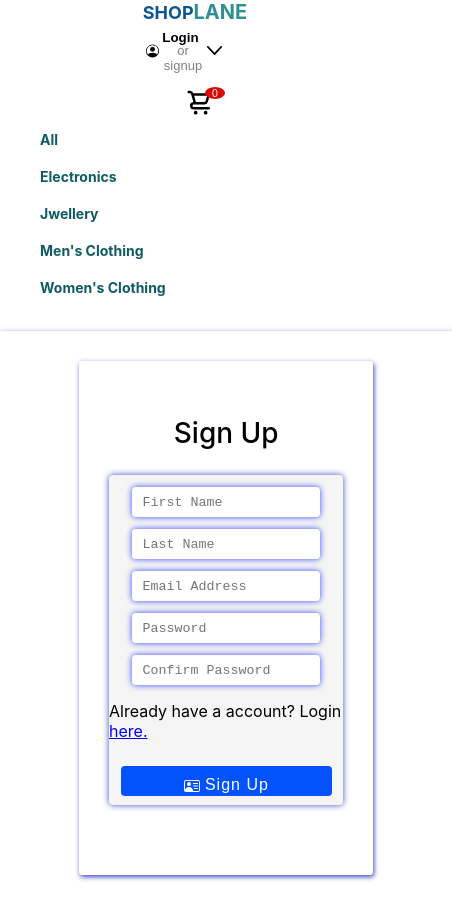
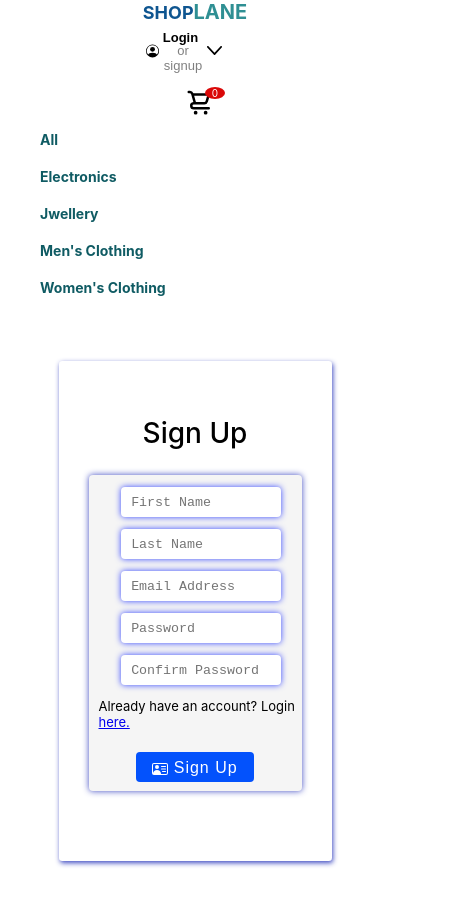
Before and after one commit to SinghAaru11/react-shoplane, a React (Create React App) app: page /signup in a window 390 px wide. Shown: the whole page, 452 px wide, since content can reach past the window. Built offline with nearby package versions, Linux system fonts and the light colour scheme.

Commit message:
user interface change

```diff
--- a/src/components/cart/Cart.js
+++ b/src/components/cart/Cart.js
@@ -26,7 +26,7 @@ function CartTotal(para){
 
  return(
         <div className='cart-container'>
-         {cart.length>0 ?cart.map((item, index)=>{
+         {cart.length>0 ? cart.map((item, index)=>{
 
           return( <div className='cartProduct' key={index}>
 
--- a/src/components/login/Login.css
+++ b/src/components/login/Login.css
@@ -25,29 +25,37 @@
     /* //top-right-bottom-left----clockwise */
   }
 
-.btn-submit {
-    font-size: 17px;
+  .btn-submit{
+    font-size: 16px;
+    letter-spacing: 1px;
     font-weight: 500;
-    letter-spacing: 1px;
-    width: 80%;
-    padding: 8px;
-    margin-top: 13px;
-    margin-bottom: 10px;
+    width: 33%;
+    height: 30px;
+    margin-top: 9px;
+    margin-bottom: 9px;
+    padding-left: 1rem;
     background: rgb(3, 82, 252);
-    color: white;
     border: none;
     border-radius: 4px;
-   cursor: pointer;
+    color: white;
+    cursor: pointer;
   }
   .form-section span{
     font-weight: 500;
     font-size: small;
     color: crimson;
   }
-/* // */
-  input:focus{
-    outline: 0.5px solid rgba(218, 5, 87, 0.851) ;
 
+
+  .form-container span{
+    font-weight: 500;
+    font-size: small;
+    color:  rgb(192, 99, 6);
+  }
+
+  p{
+    font-size: 13px;
+    margin-left: 10px;
   }
 
 
@@ -75,6 +83,7 @@
       width: 100%;
       padding: 10px;
   }
+
 
   .form-section span {
       font-size: smaller;
@@ -107,4 +116,5 @@
   .form-section span {
       font-size: medium;
   }
+
 }
--- a/src/components/login/Login.js
+++ b/src/components/login/Login.js
@@ -1,104 +1,81 @@
-import './Login.css'
-import { Link } from 'react-router-dom'
-import { Formik, Form, Field } from 'formik'
-import React from 'react';
-import { useState } from 'react';
+import './Login.css';
+import { Link, useNavigate } from 'react-router-dom';
+import { Formik, Form, Field } from 'formik';
+import React, { useState } from 'react';
 import * as Yup from 'yup';
 import login from '../login.json';
 
-
-
 function Login() {
-
     const [formData, dataUpdate] = useState({
         email: '',
         password: ''
     });
 
+    const navigate = useNavigate();
+
+    const submitForm = (values) => {
+        console.log('Form values:', values);
+
+        let userFound = false;
+        login.forEach(userdetail => {
+            if (userdetail.email === values.email && userdetail.password === values.password) {
+                userFound = true;
+                console.log(`This is the user id ${userdetail.id}, email ${userdetail.email}, and password is ${userdetail.password}`);
+                alert('Congratulations, login is successful!');
+                navigate('/product'); // Navigate to home page or any other page after successful login
+            }
+        });
+
+        if (!userFound) {
+            alert('Login is not successful. Please sign up Again. credentials  mail: user@email.com /newuser@email.com   credentials password:Password@123 / Password@1234');
 
 
-
-    let handleSubmit = (e) => {
-        console.log(e)
-        alert('congratulation login is Successfull')
-
-
-    }
-
-    let submitForm = (value) => {
-debugger
-        // console.log(value,login)
-
-        login.forEach(userdetail => {
-
-            if (userdetail.email === value.email && userdetail.password === value.password) {
-                 console.log(userdetail)
-
-                console.log(`this is the user email ${value.email} and password is ${value.password}`)
-            }
-        })
-
-    }
-
-
-
+            navigate('/signup');
+        }
+    };
 
     const LoginSchema = Yup.object().shape({
         email: Yup.string()
             .required("Email is required!")
             .email("Invalid Email"),
-
         password: Yup.string()
             .required("Password is required!")
-            .min(8, "password should not be less than 8 chars")
-            .max(30, "password is too long!")
-            .matches(/^(?=.*[a-z])/, "Password must contain atleast a lowercase character")
-            .matches(/^(?=.*[A-Z])/, "Password must contain atleast a uppercase character")
-            .matches(/^(?=.*[0-9])/, "Password must contain at least a number")
-
+            .min(8, "Password should not be less than 8 characters")
+            .max(30, "Password is too long!")
+            .matches(/^(?=.*[a-z])/, "Password must contain at least one lowercase character")
+            .matches(/^(?=.*[A-Z])/, "Password must contain at least one uppercase character")
+            .matches(/^(?=.*[0-9])/, "Password must contain at least one number")
     });
 
-
     return (
-
         <div className='main-container'>
             <div className='form-section'>
                 <h1>Login</h1>
-                {/* Formik Component after including 3 props
-            // namely initialValues, ValidationSchema (to bind Formik and Yup), onSubmit  */}
-                {/* Another prop for Formik is onSubmit which takes values as a parameter and it is mostly used for post api calls to collect the data
-           out  of the form and then we can store the data in the server.  */}
-                <Formik initialValues={formData} validationSchema={LoginSchema} onSubmit={submitForm}   >
-
-                    {({ errors }) => (<Form id="form" method='post'>
-
-
-                        <Field id="email" name="email" type="email" placeholder="Email Address" />
-                        <span>{errors.email}</span>
-
-                        <Field id="password" name="password" type="password" placeholder="Password" />
-                        <span>{errors.password}</span>
-                        {/* errors is used to display error messages set by the Yup object. */}
-                        <p> Don't have an account? Sign up <Link to='/signup'>here.</Link></p>
-
-                        {/* The Link component renders a component that can navigate to a screen on press. This renders an <a> tag when using on the Web and It uses a Text component on other platforms. It preserves the default behavior of anchor tags in the browser such as Right click -> Open link in new tab", Ctrl+Click/⌘+Click etc. to provide a native experience.
-
-The path in the href for the <a> tag is generated based on your linking options. */}
-                        <button id="formSubmit" className="btn-submit" onClick={handleSubmit} type='button'><svg xmlns="http://www.w3.org/2000/svg" width="16" height="16" fill="currentColor" className="bi bi-box-arrow-in-left" viewBox="0 0 16 16">
-                            <path fillRule="evenodd" d="M10 3.5a.5.5 0 0 0-.5-.5h-8a.5.5 0 0 0-.5.5v9a.5.5 0 0 0 .5.5h8a.5.5 0 0 0 .5-.5v-2a.5.5 0 0 1 1 0v2A1.5 1.5 0 0 1 9.5 14h-8A1.5 1.5 0 0 1 0 12.5v-9A1.5 1.5 0 0 1 1.5 2h8A1.5 1.5 0 0 1 11 3.5v2a.5.5 0 0 1-1 0v-2z" />
-                            <path fillRule="evenodd" d="M4.146 8.354a.5.5 0 0 1 0-.708l3-3a.5.5 0 1 1 .708.708L5.707 7.5H14.5a.5.5 0 0 1 0 1H5.707l2.147 2.146a.5.5 0 0 1-.708.708l-3-3z" />
-                        </svg>&nbsp;Login
-                        </button>
-
-
-                    </Form>)}
+                <Formik
+                    initialValues={formData}
+                    validationSchema={LoginSchema}
+                    onSubmit={submitForm}
+                >
+                    {({ errors}) => (
+                        <Form id="form">
+                           <Field id="email" name="email" type="email"placeholder="Email Address"/>
+                        <span> {errors.email}</span>
+                        <Field id="password"name="password"type="password"placeholder="Password"/>
+                        <span> {errors.password}</span>
+                            <p>Don't have an account? Sign up <Link to='/signup'>here.</Link></p>
+                            <button id="formSubmit" className="btn-submit" type='submit'>
+                                <svg xmlns="http://www.w3.org/2000/svg" width="16" height="16" fill="currentColor" className="bi bi-box-arrow-in-left" viewBox="0 0 16 16">
+                                    <path fillRule="evenodd" d="M10 3.5a.5.5 0 0 0-.5-.5h-8a.5.5 0 0 0-.5.5v9a.5.5 0 0 0 .5.5h8a.5.5 0 0 0 .5-.5v-2a.5.5 0 0 1 1 0v2A1.5 1.5 0 0 1 9.5 14h-8A1.5 1.5 0 0 1 0 12.5v-9A1.5 1.5 0 0 1 1.5 2h8A1.5 1.5 0 0 1 11 3.5v2a.5.5 0 0 1-1 0v-2z" />
+                                    <path fillRule="evenodd" d="M4.146 8.354a.5.5 0 0 1 0-.708l3-3a.5.5 0 1 1 .708.708L5.707 7.5H14.5a.5.5 0 0 1 0 1H5.707l2.147 2.146a.5.5 0 0 1-.708.708l-3-3z" />
+                                </svg>
+                                &nbsp;Login
+                            </button>
+                        </Form>
+                    )}
                 </Formik>
-
             </div>
         </div>
-    )
+    );
 }
 
-
-
-export default Login
+export default Login;
--- a/src/components/signUp/SignUp.css
+++ b/src/components/signUp/SignUp.css
@@ -1,124 +1,34 @@
-
-*{
-    box-sizing: border-box;
-}
-.signup-container {
-    /* width: 100%; */
-    height: 100%;
-    display: flex;
-    flex-direction: column;
-    padding: 0 1rem;
-    box-shadow: rgba(48, 60, 189, 0.927) 3px 0px 0px 0px;
-    /* box-shadow: rgba(48, 60, 189, 0.927) 8px 10px 2px; */
-  }
-
-.form-container{
-    width: 35%;
-    margin: auto;
-    height: 90%;
-    box-shadow: rgba(48, 60, 189, 0.927) 0px 0px 6px;
-
-    /* margin-top: 25px; */
-    padding: 0px 30px;
-    border-radius: 0.2rem;
-}
-
-.form-container h1 {
-    font-weight: 500;
-    text-align: center;
-    margin: 40px 0px 5px 0px;
-  }
-  form {
-    display: flex;
-    flex-direction: column;
-    align-items: center;
-    justify-content: space-evenly;
-    background: whitesmoke;
-    box-shadow: rgba(48, 60, 189, 0.927) 0px 0px 6px;
-    /* height: 100%; */
-    margin: 0px 0px 40px 0px;
-    border-radius: 4px;
-  }
-  input {
-    box-sizing: border-box;
-    font-family:'Courier New', Courier, monospace;
-    font-weight: 500;
-    width: 80%;
-    height: 30px;
-    margin-top: 12px;
-    padding: 10px;
-    border: none;
-    border-radius: 4px;
-    box-shadow: rgb(54, 71, 255) 0px 0px 6px;
-
-  }
-
- input:focus{
-    outline: 0.5px solid rgb(192, 99, 6) ;
-
-  }
-  .form-container span{
-    font-weight: 500;
-    font-size: small;
-    color:  rgb(192, 99, 6);
-  }
-
-  .submit-btn {
-    font-size: 17px;
-    letter-spacing: 1px;
-    font-weight: 500;
-    width: 80%;
-    height: 30px;
-    margin-top: 9px;
-    margin-bottom: 9px;
-    padding-left: 1rem;
-    background: rgb(3, 82, 252);
-    border: none;
-    border-radius: 4px;
-    color: white;
-    cursor: pointer;
-  }
-/*
-   form p {
-    font-size: 0.8rem;
-    padding: 1rem 3rem;
-    margin-top: 1rem;
-    font-weight: 400;
-
-  }
-
-  form a {
-    color: blue;
-    text-decoration: none;
-
-  }  */
 
 
- /* p {
-  margin: 0;
-  padding: 0;
-  font-weight: 400;
-  line-height: 1.5rem;
-  font-size: 0.9rem;
-}  */
+p{
+  font-size: 13px;
+  margin-left: 10px;
+}
 
 
 
 
 
-/* testing */
 
 *{
   box-sizing: border-box;
 }
 
-.signup-container {
+/* .signup-container {
   height: 100%;
   width: 116%;
   display: flex;
   flex-direction: column;
   padding: 0 1rem;
   box-shadow: rgba(48, 60, 189, 0.927) 1px 2px 5px 0px;
+} */
+.signup-container {
+  display: flex;
+  justify-content: center;
+  align-items: center;
+  height: 100%;
+  /* overflow: hidden; */
+  margin-bottom: 20px;
 }
 .form-container {
   width: 35%;
@@ -150,13 +60,15 @@ input {
   box-sizing: border-box;
   font-family: 'Courier New', Courier, monospace;
   font-weight: 500;
-  width: 80%;
+  width: 75%;
   height: 30px;
   margin-top: 12px;
   padding: 10px;
   border: none;
   border-radius: 4px;
   box-shadow: rgb(54, 71, 255) 0px 0px 6px;
+  margin-left: 12px;
+
 }
 
 input:focus {
@@ -170,10 +82,10 @@ input:focus {
 }
 
 .submit-btn {
-  font-size: 17px;
+  font-size: 16px;
   letter-spacing: 1px;
   font-weight: 500;
-  width: 80%;
+  width: 36%;
   height: 30px;
   margin-top: 9px;
   margin-bottom: 9px;
@@ -199,10 +111,10 @@ input:focus {
   }
 
   .submit-btn {
-      font-size: 14px;
-      width: 100%;
-      padding: 10px;
-  }
+    font-size: 16px;
+    width: 55%;
+    padding: 7px;
+}
 
   .form-container span {
       font-size: smaller;
@@ -223,10 +135,10 @@ input:focus {
   }
 
   .submit-btn {
-      font-size: 16px;
-      width: 90%;
-      padding: 10px;
-  }
+    font-size: 16px;
+    width: 55%;
+    padding: 7px;
+}
 
   .form-container span {
       font-size: medium;
--- a/src/components/signUp/SignUp.js
+++ b/src/components/signUp/SignUp.js
@@ -1,85 +1,57 @@
-import './SignUp.css'
-import { Link } from 'react-router-dom'
-import {Formik,Form,Field} from 'formik'
+import './SignUp.css';
+import { Link, useNavigate } from 'react-router-dom';
+import { Formik, Form, Field } from 'formik';
 import React from 'react';
-import { useState } from 'react';
 import * as Yup from 'yup';
 
+function SignUp() {
+    const navigate = useNavigate();
 
-function SignUp() {
- const [formData ,setData] = useState({
-        name:'',
-        lastName:'',
-        email:'',
-        password: '',
-        rePassword:''
-        });
+    const submitForm = (values, actions) => {
+        console.log('Form values:', values);
+        alert('Congratulations! Your Sign-Up is successful. Now go to the login page.');
+        navigate('/product'); // Navigate to the product page after successful signup
+        actions.setSubmitting(false); // Set submitting state to false after submission.
+    };
 
-
-let handleSubmit = (e)=>{
-    console.log(e)
-    alert('congratulation Your Sign-Up is Successfull now go to login')
-    // console.log(e.target.value)
-    // console.log(`The user's detail is ${e.name.value} ${e.lastName.value} ${e.email.value} ${e.password.value} ${e.rePassword.value}`)
-
-}
-
-
-
-// let submitForm = (e)=>{
-
-    let submitform = (value) => {
-
-    console.log(value)
-    console.log(`The user's detail is ${value.name} ${value.lastName} ${value.email} ${value.password} ${value.rePassword}`)
-    alert('congratulation Your Sign-Up is Successfull now go to login')
-
-    // console.log(e.target.value)
-    // console.log({[this.name]: e.target.value}) // throwing error
-
-}
-
-
-
-const LoginSchema = Yup.object().shape({
-
+    const SignUpSchema = Yup.object().shape({
         name: Yup.string()
             .required("Name is required!")
-        .min(4,"Name should be 4 charactor"),
-
-   lastName:Yup.string()
+            .min(4, "Name should be at least 4 characters"),
+        lastName: Yup.string()
             .required("Last Name is required!")
-        .min(4,"Last Name should be 4 charactor"),
-
+            .min(4, "Last Name should be at least 4 characters"),
         email: Yup.string()
             .required("Email is required!")
             .email("Invalid Email"),
-
         password: Yup.string()
             .required("Password is required!")
-       .min(8, "password should not be less than 8 chars")
-       .max(20, "password is too long!")
-       .matches(/^(?=.*[a-z])/, "Password must contain atleast a lowercase character")
-       .matches(/^(?=.*[A-Z])/, "Password must contain atleast a uppercase character")
-       .matches(/^(?=.*[0-9])/, "Password must contain at least a number"),
-
+            .min(8, "Password should not be less than 8 characters")
+            .max(20, "Password is too long!")
+            .matches(/^(?=.*[a-z])/, "Password must contain at least a lowercase character")
+            .matches(/^(?=.*[A-Z])/, "Password must contain at least an uppercase character")
+            .matches(/^(?=.*[0-9])/, "Password must contain at least one number"),
         rePassword: Yup.string()
-       .required("Confirm-Password is neccessary!")
-       .min(8, "Confirm-password should not be less than 8 chars")
-       .max(30, "Confirm-password is too long!")
-
+            .required("Confirm Password is required!")
+            .oneOf([Yup.ref('password'), null], "Passwords must match")
     });
 
-    return(
-
+    return (
         <div className='signup-container'>
             <div className='form-container'>
                 <h1>Sign Up</h1>
-
-            <Formik initialValues={formData} validationSchema={LoginSchema} onSubmit={submitform} >
-
-            {({errors})=>(  <Form id="form" method='post'>
-
+                <Formik
+                    initialValues={{
+                        name: '',
+                        lastName: '',
+                        email: '',
+                        password: '',
+                        rePassword: ''
+                    }}
+                    validationSchema={SignUpSchema}
+                    onSubmit={submitForm}>
+                    {({ errors }) => (
+                        <Form id="form">
                              <Field id="firstName" name="name"  type="text"placeholder="First Name"/>
                         <span>{errors.name}</span>
                         <Field id="lastName" name="lastName" type="text"placeholder="Last Name"/>
@@ -91,21 +63,19 @@ const LoginSchema = Yup.object().shape({
                         <Field id="c-password"name="rePassword" type="password" placeholder="Confirm Password"/>
                         <span> {errors.rePassword}</span>
 
-                           <p> Already have a account? Login <Link to='/login'>here.</Link></p>
-
-                        <button id="formSubmit"className="submit-btn" onClick={handleSubmit} type='button'>
+                            <p>Already have an account? Login <Link to='/login'>here.</Link></p>
+                            <button id="formSubmit" className="submit-btn" type='submit'>
                                 <svg xmlns="http://www.w3.org/2000/svg" width="16" height="16" fill="currentColor" className="bi bi-person-vcard" viewBox="0 0 16 16">
                                     <path d="M5 8a2 2 0 1 0 0-4 2 2 0 0 0 0 4Zm4-2.5a.5.5 0 0 1 .5-.5h4a.5.5 0 0 1 0 1h-4a.5.5 0 0 1-.5-.5ZM9 8a.5.5 0 0 1 .5-.5h4a.5.5 0 0 1 0 1h-4A.5.5 0 0 1 9 8Zm1 2.5a.5.5 0 0 1 .5-.5h3a.5.5 0 0 1 0 1h-3a.5.5 0 0 1-.5-.5Z"/>
                                     <path d="M2 2a2 2 0 0 0-2 2v8a2 2 0 0 0 2 2h12a2 2 0 0 0 2-2V4a2 2 0 0 0-2-2H2ZM1 4a1 1 0 0 1 1-1h12a1 1 0 0 1 1 1v8a1 1 0 0 1-1 1H8.96c.026-.163.04-.33.04-.5C9 10.567 7.21 9 5 9c-2.086 0-3.8 1.398-3.984 3.181A1.006 1.006 0 0 1 1 12V4Z"/>
                                 </svg>&nbsp;Sign Up
                             </button>
-
-                </Form>)}
+                        </Form>
+                    )}
                 </Formik>
             </div>
         </div>
-    )
+    );
 }
 
-
-export default SignUp
+export default SignUp;
```
Lines whose indentation alone changed are shown as unchanged.
